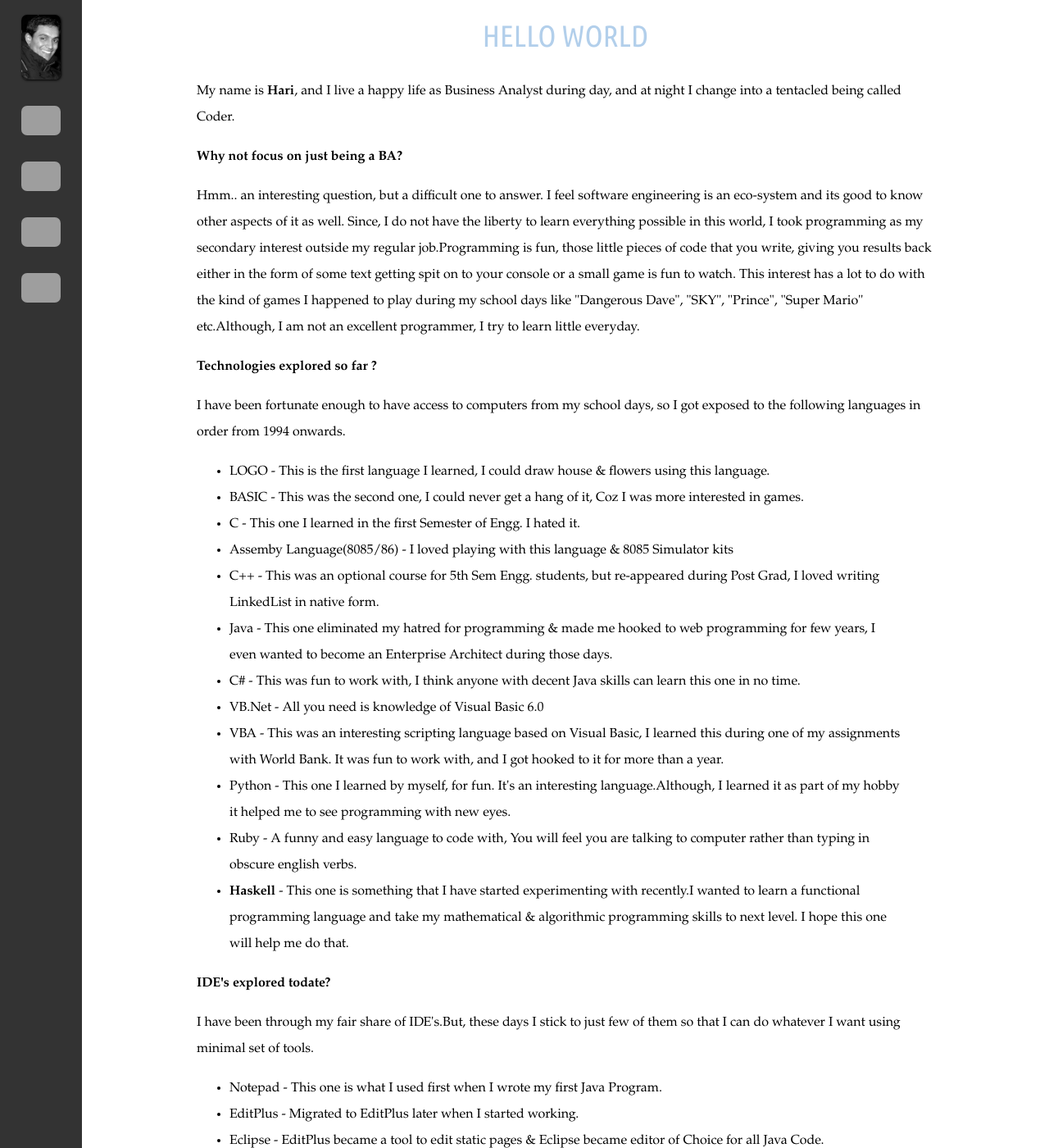
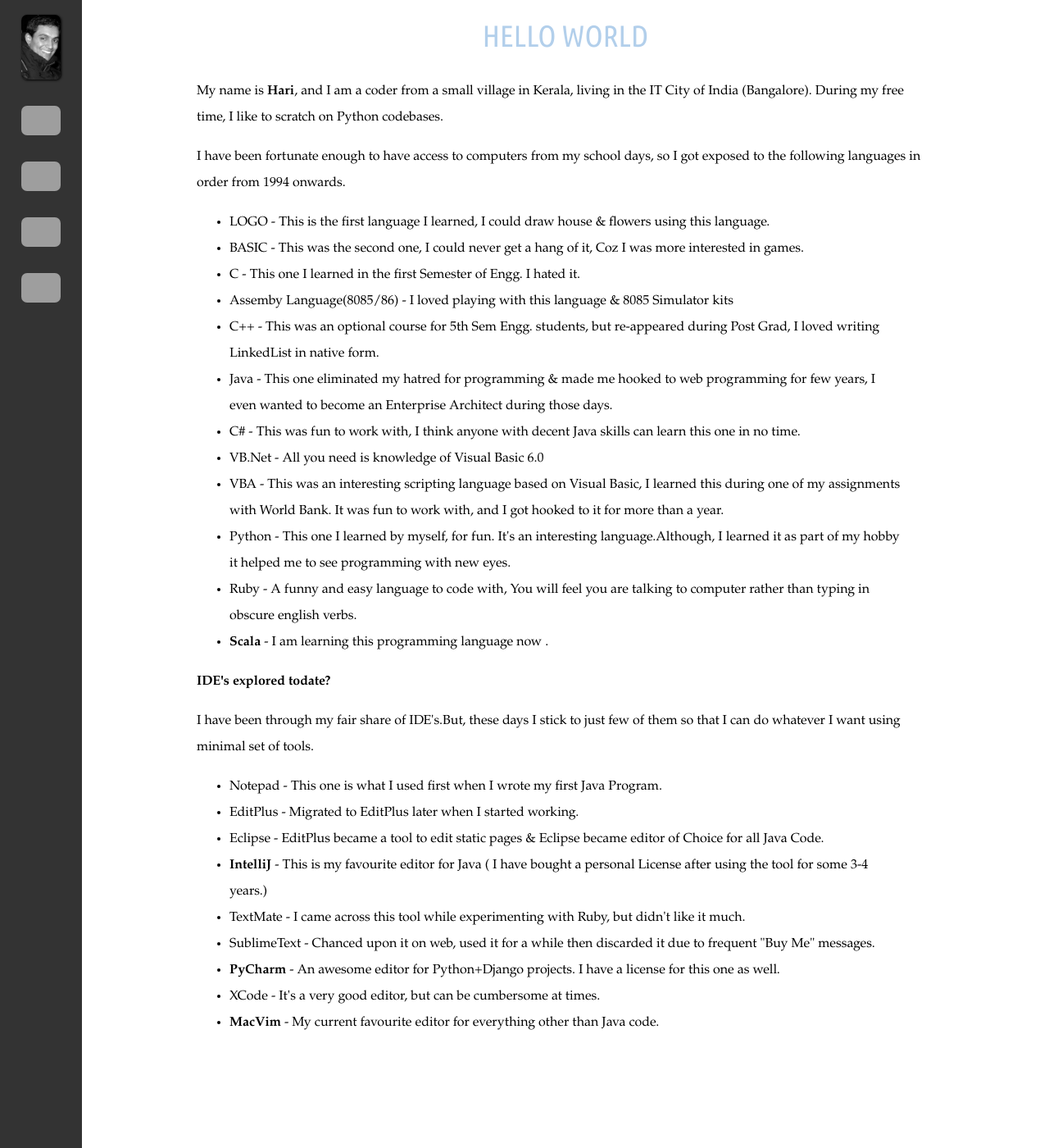
Before and after one commit to hpalappetty/silkyprogrammer.github.com, a Jekyll site: the page built from about/index.html, in a window 1280 px wide and 1400 px high. Shown: the whole window at 82% size. Built offline with Jekyll 4.4.1, drawn with Linux system fonts in a browser that asks for light colours; some web fonts are replaced; grey boxes are pictures that could not be loaded.

Commit message:
changes in about page

```diff
--- a/about/index.html
+++ b/about/index.html
@@ -4,26 +4,9 @@
 ---
 <h1>HELLO WORLD</h1>
 <p>
-My name is <strong>Hari</strong>, and I live a happy life as Business
-Analyst during day, and at night I change into a tentacled being called
-Coder.
+My name is <strong>Hari</strong>, and I am a coder from a small village in Kerala, living in the IT City of India (Bangalore). During my free time, I like to scratch on
+Python codebases.
 </p>
-
-
-<strong>Why not focus on just being a BA?</strong>
-<p>Hmm.. an interesting question, but a difficult one to answer. I feel
-software engineering is an eco-system and its good to know other aspects
-of it as well. Since, I do not have the liberty to learn everything
-possible in this world, I took programming as my secondary
-interest outside my regular job.Programming is fun, those little pieces
-of code that you write, giving you results back either in the form of
-some text getting spit on to your console or a small game is fun to
-watch. This interest has a lot to do with the kind of games I happened to
-play during my school days like "Dangerous Dave", "SKY", "Prince",
-"Super Mario" etc.Although, I am not an excellent programmer, I try to learn little
-everyday.</p>
-
-<strong>Technologies explored so far ?</strong>
 
 <p>I have been fortunate enough to have access to computers from my school
 days, so I got exposed to the following languages in order from 1994
@@ -56,11 +39,7 @@
     helped me to see programming with new eyes.</li>
     <li>Ruby - A funny and easy language to code with, You will feel you
     are talking to computer rather than typing in obscure english verbs.</li>
-    <li><strong>Haskell</strong> - This one is something that I have started experimenting
-
-    with recently.I wanted to learn a functional programming language
-    and take my mathematical & algorithmic programming skills to next
-    level. I hope this one will help me do that.</li>
+    <li><strong>Scala</strong> - I am learning this programming language now .</li>
   </ul>
  </blockquote>
 
```
